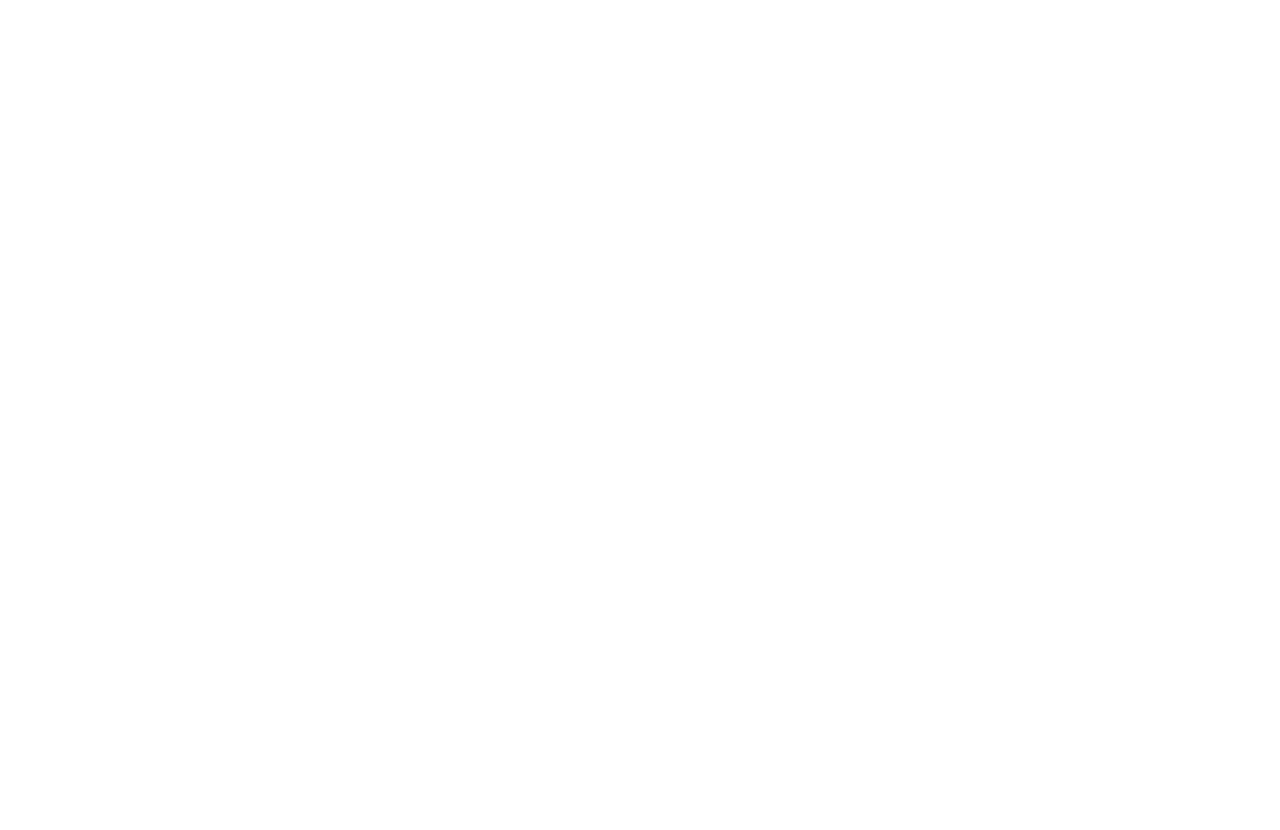
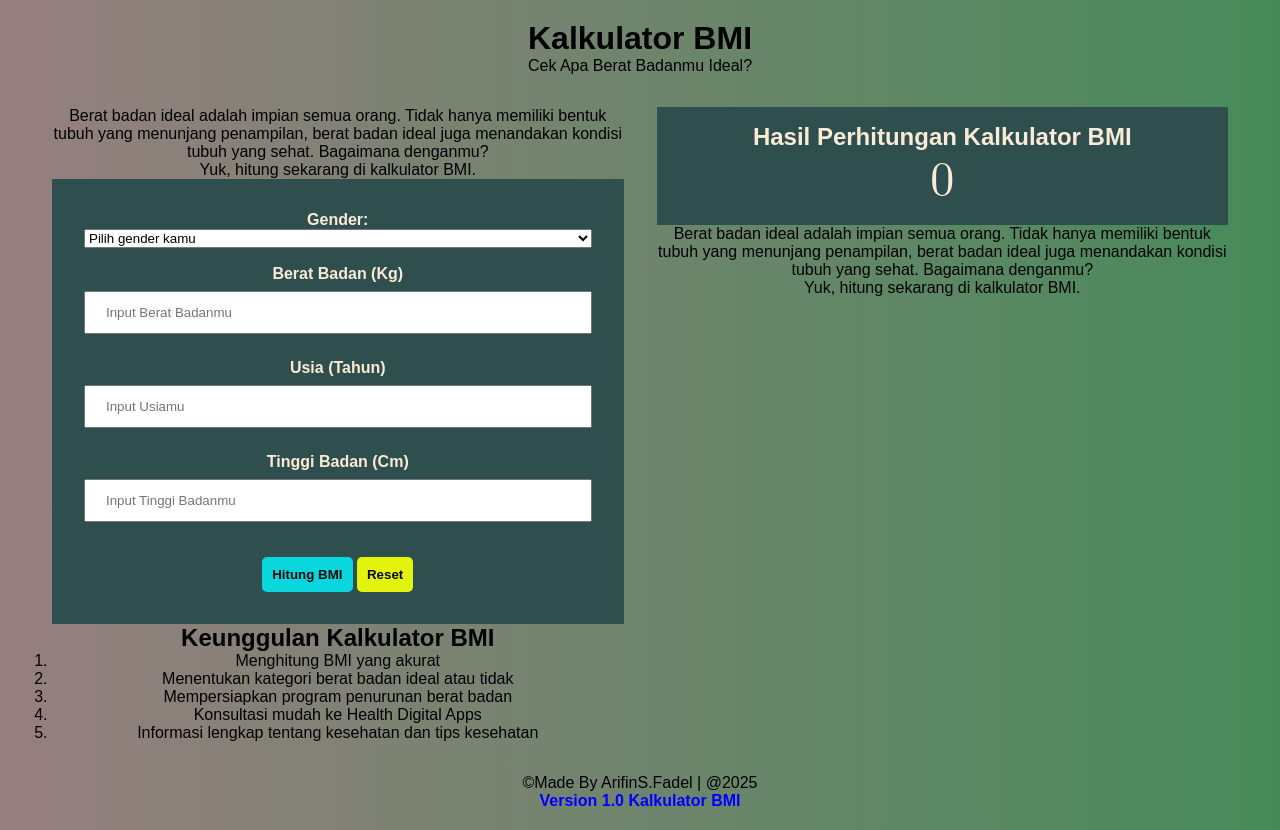
Before and after one commit to revou-fundamental-course/20-jan-25-arifinsfadel, a plain HTML site: page index.html in a window 1280 px wide. Before the commit the page ends 800 px from the top, so only its background shows below. Drawn offline with Linux system fonts and the light colour scheme.

Commit message:
Update CSS & Html
update number 2 project SEFC

```diff
--- a/css/styles.css
+++ b/css/styles.css
@@ -1 +1,84 @@
 /* ini file css */
+
+* {
+    margin: 0;
+    padding: 0;
+    box-sizing: border-box;
+}
+
+
+.main-header{
+    text-align: center;
+
+}
+
+body {
+    font-family: 'Arial', ui-serif;
+    background: linear-gradient(to right, #967f7f, #478a5a); /* Background warna hitam dan hitamhijau */
+    text-align: center;
+    padding: 20px;
+}
+
+.konten-left-right{
+    display: flex;
+    gap: 33px;
+    padding: 32px;
+}
+
+form{
+    background-color: darkslategrey;
+    padding: 32px;
+    font-weight: bolder;
+}
+
+.form-group{
+    display: flex;
+    flex-direction: column;
+    padding-bottom: 17px;
+    color: antiquewhite;
+}
+
+input[type=number] {
+    width: 100%;
+    padding: 12px 20px;
+    margin: 8px 0;
+    box-sizing: border-box;
+  }
+
+button{
+    padding: 10px;
+    border: none;
+    border-radius: 5px;
+    cursor: pointer;
+    color: rgb(8, 8, 8);
+    font-weight: bold;
+    margin-top: 10px;
+}
+
+.submit{
+     background-color: rgb(9, 214, 221);
+}
+.reset{
+    background-color: rgb(228, 243, 13);
+}
+
+.right-konten{
+    text-align: center;
+
+  }
+.result-section{
+    text-align: center;
+    background-color: darkslategrey;
+    color: antiquewhite;
+    padding: 16px;
+
+}
+
+#result-bmi{
+    font-size: xxx-large;
+    font-family: math;
+}
+
+.footer{
+    text-align: center;
+}
--- a/index.html
+++ b/index.html
@@ -3,10 +3,128 @@
 <head>
     <meta charset="UTF-8">
     <meta name="viewport" content="width=device-width, initial-scale=1.0">
-    <title>Document</title>
+    <title>Kalkulator BMI(Body Mass Index)</title>
     <link rel="stylesheet" href="css\styles.css">
 </head>
+
 <body>
+    <header class="main-header">
+        <h1>Kalkulator BMI</h1>
+        <p id="header-1">Cek Apa Berat Badanmu Ideal?</p>
+    </header>
 
+    <main class="konten-left-right">
+
+    <!-- Left Konten -->
+    <Section class= "left-konten">
+
+        <!-- Introduction -->
+        <article>
+            <p>Berat badan ideal adalah impian semua orang. Tidak hanya memiliki bentuk tubuh yang menunjang penampilan,
+                berat badan ideal juga menandakan kondisi tubuh yang sehat. Bagaimana denganmu?
+                 <br> Yuk, hitung sekarang di kalkulator BMI.
+            </p>
+
+        </article>
+
+        <!-- Form Kalkulator -->
+        <form>
+
+            <div class="form-group">
+                <label for="gender">Gender:</label>
+                <select id="gender" required>
+                    <option value="" disabled selected>Pilih gender kamu</option>
+                    <option value="Laki-laki">Laki-laki</option>
+                    <option value="Perempuan">Perempuan</option>
+                </select>
+            </div>
+
+
+            <div class="form-group">
+                <!-- Tweak Sedikit di input number -->
+                <!-- Referensi:https://www.w3schools.com/html/tryit.asp?filename=tryhtml_input_number -->
+                <label for="input-berat-badan">Berat Badan (Kg)</label>
+                <input type="number" id="input-berat-badan" min="0" placeholder="Input Berat Badanmu" required>
+            </div>
+
+            <div class="form-group">
+                <!-- Tweak Sedikit di input number -->
+                <!-- Referensi:https://www.w3schools.com/html/tryit.asp?filename=tryhtml_input_number -->
+                <label for="input-usia">Usia (Tahun)</label>
+                <input type="number" id="input-usia" min="0" placeholder="Input Usiamu" required>
+            </div>
+
+            <div class="form-group">
+                <!-- Tweak Sedikit di input number -->
+                <!-- Referensi:https://www.w3schools.com/html/tryit.asp?filename=tryhtml_input_number -->
+                <label for="input-tinggi-badan">Tinggi Badan (Cm)</label>
+                <input type="number" id="input-tinggi-badan" min="0" placeholder="Input Tinggi Badanmu" required>
+            </div>
+
+            <div>
+                <button class="submit" type="submit">Hitung BMI</button>
+                <button class="reset" type="reset">Reset</button>
+
+            </div>
+
+        </form>
+
+        <!-- Information feature tentang Kalkulator -->
+        <article>
+            <header>
+               <h2>Keunggulan Kalkulator BMI</h2>
+            </header>
+            <p>
+                <ol>
+                    <li>Menghitung BMI yang akurat</li>
+                    <li>Menentukan kategori berat badan ideal atau tidak</li>
+                    <li>Mempersiapkan program penurunan berat badan</li>
+                    <li>Konsultasi mudah ke Health Digital Apps </li>
+                    <li>Informasi lengkap tentang kesehatan dan tips kesehatan</li>
+                </ol>
+
+            </p>
+
+        </article>
+
+    </Section>
+
+
+    <!-- Right Section -->
+    <section class ="right-konten">
+
+        <Section class="result-section">
+            <header>
+                <h2>Hasil Perhitungan Kalkulator BMI</h2>
+
+            </header>
+
+            <div>
+                <span id="result-bmi">0</span>
+            </div>
+
+        </Section>
+
+
+        <article>
+            <p>Berat badan ideal adalah impian semua orang. Tidak hanya memiliki bentuk tubuh yang menunjang penampilan,
+                berat badan ideal juga menandakan kondisi tubuh yang sehat. Bagaimana denganmu?
+                 <br> Yuk, hitung sekarang di kalkulator BMI.
+            </p>
+
+        </article>
+
+
+
+    </section>
+
+    </main>
+
+    <!-- Footer Website Yang Dibuat Dalam Project SEFC -->
+    <!-- Referensi: https://www.w3schools.com/tags/tryit.asp?filename=tryhtml_span -->
+    <footer class="footer">
+       <p><span>©Made By ArifinS.Fadel | @2025</span></p>
+        <p><span style="color: blue;font-weight: bold;">Version 1.0 Kalkulator BMI</span><p>
+    </footer>
 </body>
 </html>
--- a/js/script.js
+++ b/js/script.js
@@ -0,0 +1 @@
+// Ini File JavaScript
```
